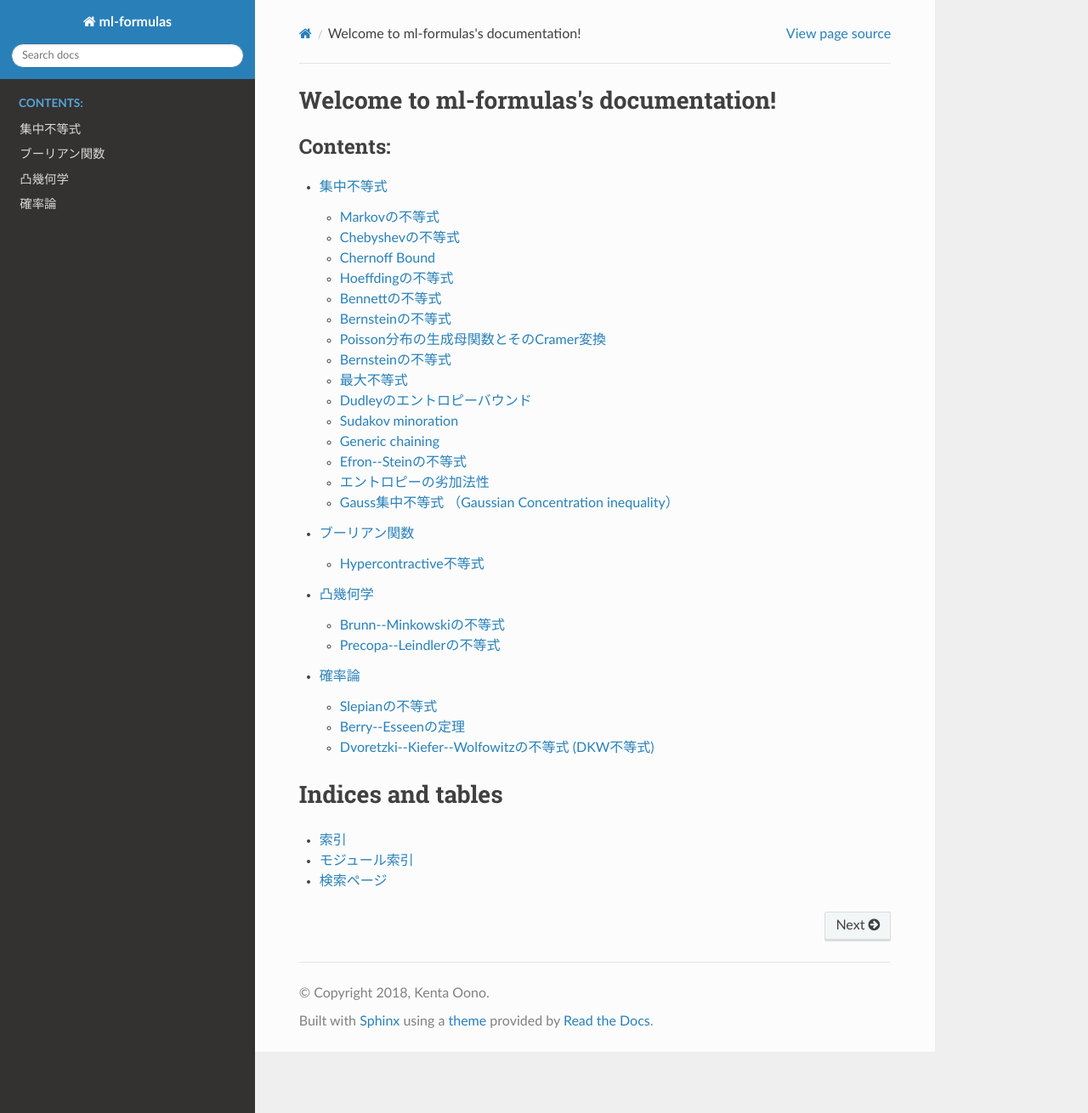
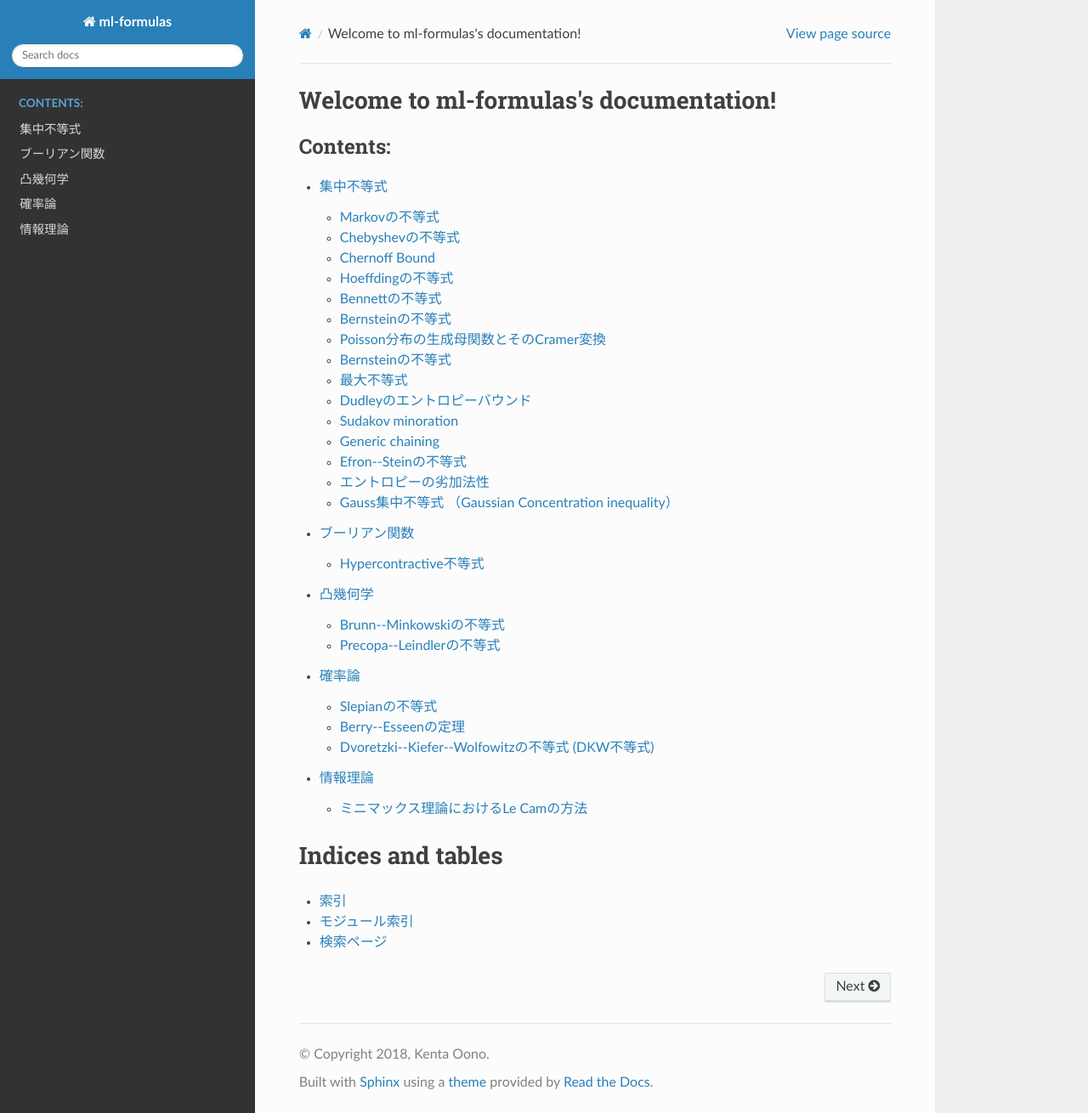
Before and after one commit to delta2323/ml-formulas, a Sphinx documentation site: the page built from docs/source/index.rst, in a window 1280 px wide and 1310 px high. Shown: the whole window at 85% size. Built offline with Sphinx 7.4.7 and the Read the Docs theme 2.0.0, drawn with Linux system fonts in a browser that asks for light colours; some of the changed lines change nothing that is shown.

Commit message:
Add LeCam Method

```diff
--- a/docs/source/index.rst
+++ b/docs/source/index.rst
@@ -14,6 +14,7 @@ Welcome to ml-formulas's documentation!
    boolean/index
    convex_geometry/index
    probability/index
+   information/index
 
 Indices and tables
 ==================
--- /dev/null
+++ b/docs/source/information/index.rst
@@ -0,0 +1,7 @@
+情報理論
+==============
+
+.. toctree::
+   :maxdepth: 1
+
+   le_cam_method.md
--- /dev/null
+++ b/docs/source/information/le_cam_method.md
@@ -0,0 +1,54 @@
+# ミニマックス理論におけるLe Camの方法
+
+## ステートメント
+
+$\mathcal{P}$ を可測空間 $(\mathcal{X}, \mathcal{A})$ 上の確率測度の集合とする．任意の $P \in \mathcal{P}$ に対して，(擬) 距離空間 $(\Theta, d)$ の値 $\theta(P)$ が対応しているとする．$\hat{\theta}: \mathcal{X} \to \Theta$ を任意の可測写像とする．
+
+2つの確率測度 $P_{1}, P_{2} \in \mathcal{P}$ を，$d(\theta (P_{1}), \theta (P_{2})) \geq 2\delta > 0$ を満たすようにとる．このとき，
+
+$$
+\sup_{P \in \mathcal{P}} \mathbb{E}_{P} d(\hat{\theta}, \theta(P)) \geq \delta (1 - d\sb{\mathrm{TV}}(P_1, P_2)).
+$$
+
+## コメント
+
+* ミニマックスリスクを，「2つの仮説 $P_1$, $P_2$ の見分けにくさ」に基づいて下から抑える不等式である．
+* より多くの仮説に基づいたミニマックスリスク下界については，[Fanoの不等式](fano_inequality.md) のコメントを参照．
+
+## 証明の方針
+
+仮説検定の枠組みに基づいた解説はTsybakov (2009)を参照．ここでは，Yu (1997) にならって，より直接的な証明を与える．
+
+$\theta_i := \theta(P_i)$ ($i = 1, 2$) と表す．また，$P_i$ による期待値を $\mathbb{E}_i$ などと書く．
+
+三角不等式より，
+
+$$
+d(\hat{\theta}(X), \theta_1) + d(\hat{\theta}(X), \theta_2)
+\geq d(\theta_1, \theta_2) \geq 2\delta
+$$
+
+である．よって，$i = 1, 2$ に対して
+
+$$
+f_i(X) := \frac{d(\hat{\theta}(X), \theta_i)}{2\delta}
+$$
+
+とおくと，$f_i$ は非負可測関数で $f_1 + f_2 \geq 1$ が成り立つ．したがって，
+
+$$
+\begin{align}
+2 \sup_{P \in \mathcal{P}} \mathbb{E}\sb{P} d(\hat{\theta}, \theta(P))
+& \geq \mathbb{E}\sb{1} d(\hat{\theta}, \theta_1) +
+\mathbb{E}\sb{2} d(\hat{\theta}, \theta_2) \nl
+& \geq 2 \delta \inf_{f_i \geq 0, f_1 + f_2 = 1}
+(\mathbb{E}\sb{1} f_1 + \mathbb{E}\sb{2} f_2 ) \nl
+& = 2 \delta (1 - d\sb{\mathrm{TV}}(P_1, P_2)).
+\end{align}
+$$
+
+
+## 出典
+
+* A. B. Tsybakov. Introduction to Nonparametric Estimation. Springer, (2009).
+* B. Yu. Assouad, Fano, and Le Cam. In Festschrift for Lucien Le Cam, Springer, 1997.
```
